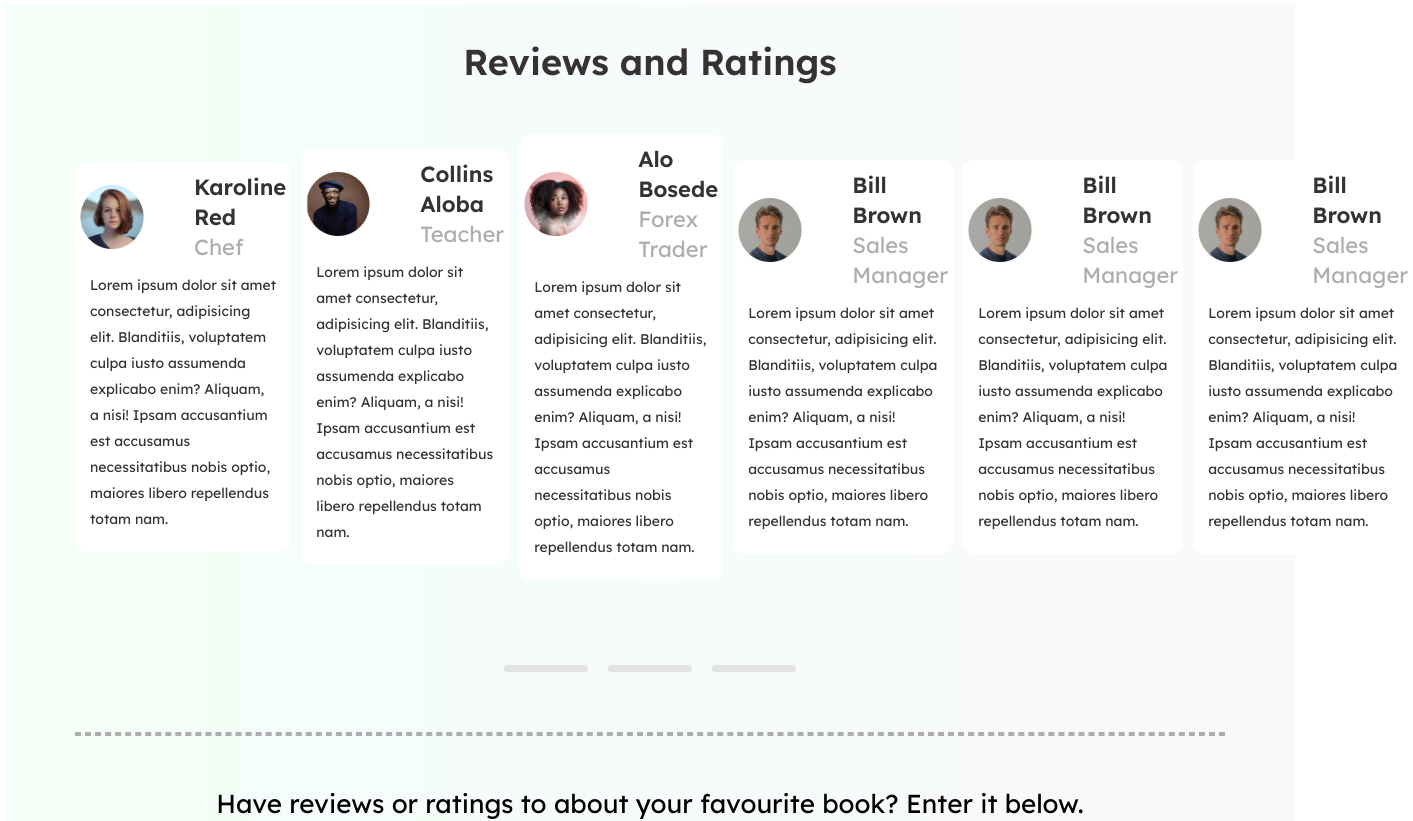
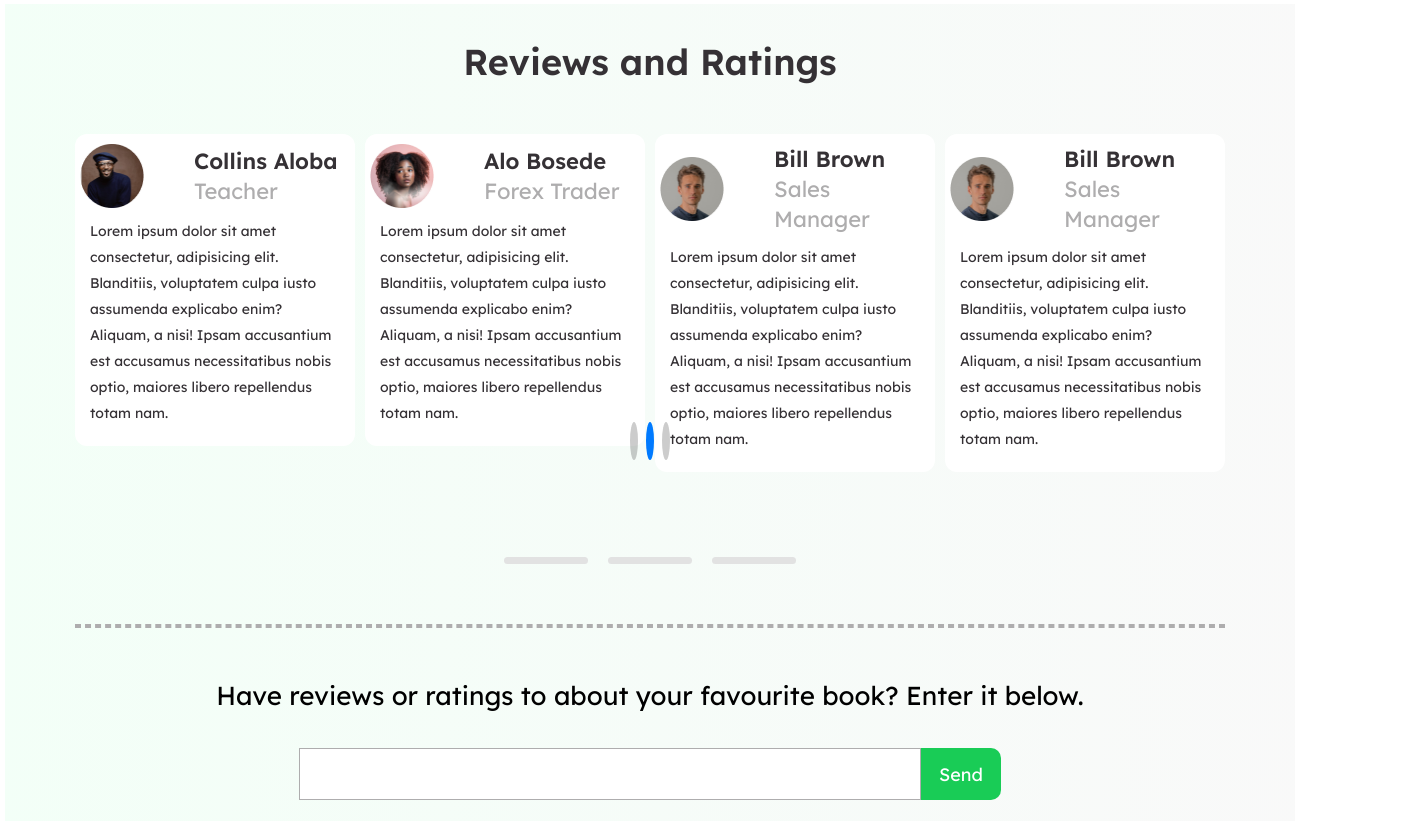
Before and after one commit to Nifix001/Libra, a React (Create React App) app: page /services/others in a window 1280 px wide. Shown: the part 4680-5501 px from the top of the page, 1413 px wide, since content can reach past the window. Built offline with nearby package versions, Linux system fonts and the light colour scheme.

Commit message:
New commit

```diff
--- a/src/pages/Others.js
+++ b/src/pages/Others.js
@@ -28,6 +28,7 @@ export default function Others() {
 
     const dataR = DataR.map(reviews => {
         return (
+          <SwiperSlide>
             <Reviews
             key={reviews.id}
             image={reviews.image}
@@ -36,6 +37,7 @@ export default function Others() {
             review={reviews.review}
             ratings={reviews.ratings}
             />
+          </SwiperSlide>
         )
     })
   return (
@@ -84,7 +86,23 @@ export default function Others() {
       <div className="reviews">
         <h3>Reviews and Ratings</h3>
             <div className="reviews-1">
+            <Swiper
+              slidesPerView={4}
+              spaceBetween={10}
+              centeredSlides={false}
+              autoplay={{
+                delay: 2500,
+                disableOnInteraction: false,
+              }}
+              pagination={{
+                clickable: false,
+              }}
+              navigation={false}
+              modules={[Autoplay, Pagination, Navigation]}
+              className="mySwiper"
+            >
                 { dataR }
+            </Swiper>
             </div>
             <div className="nav-btn">
                 <NavLink><div></div></NavLink>
```
